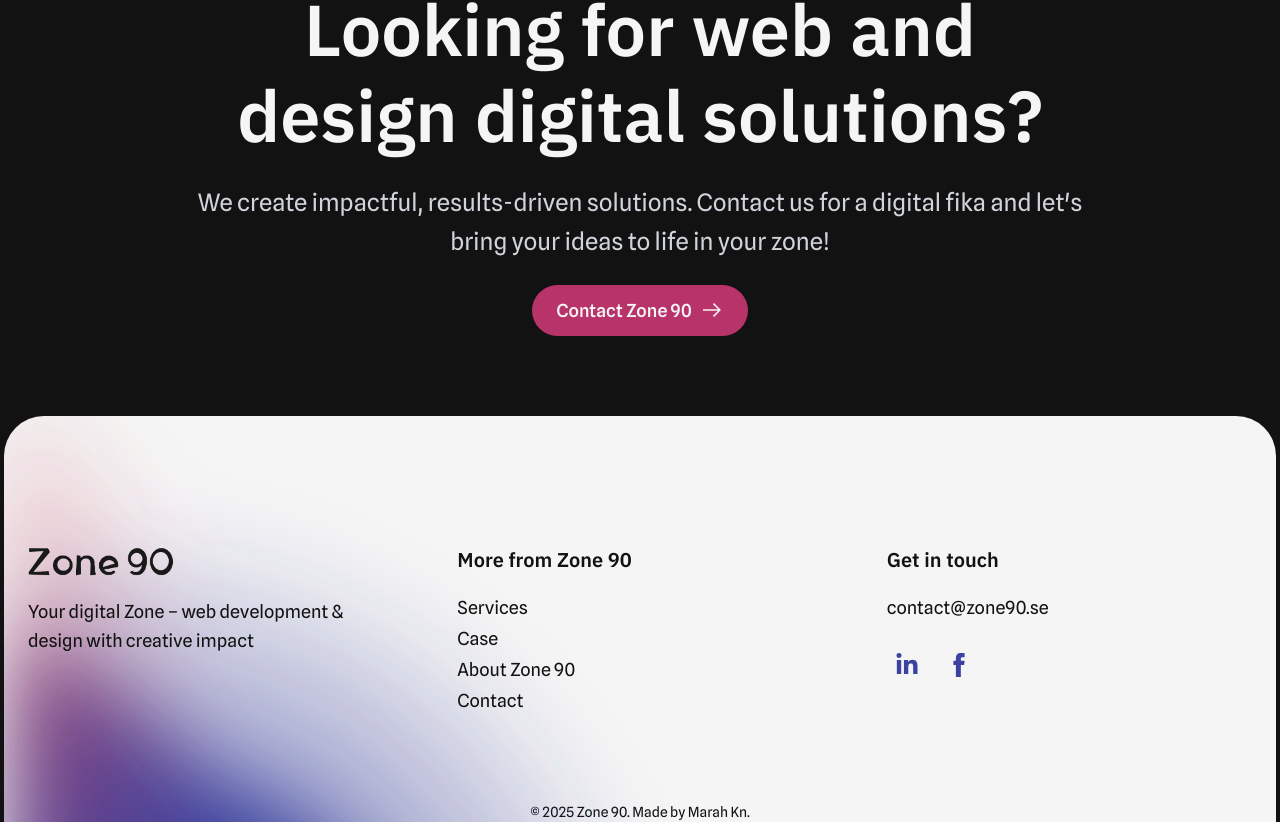
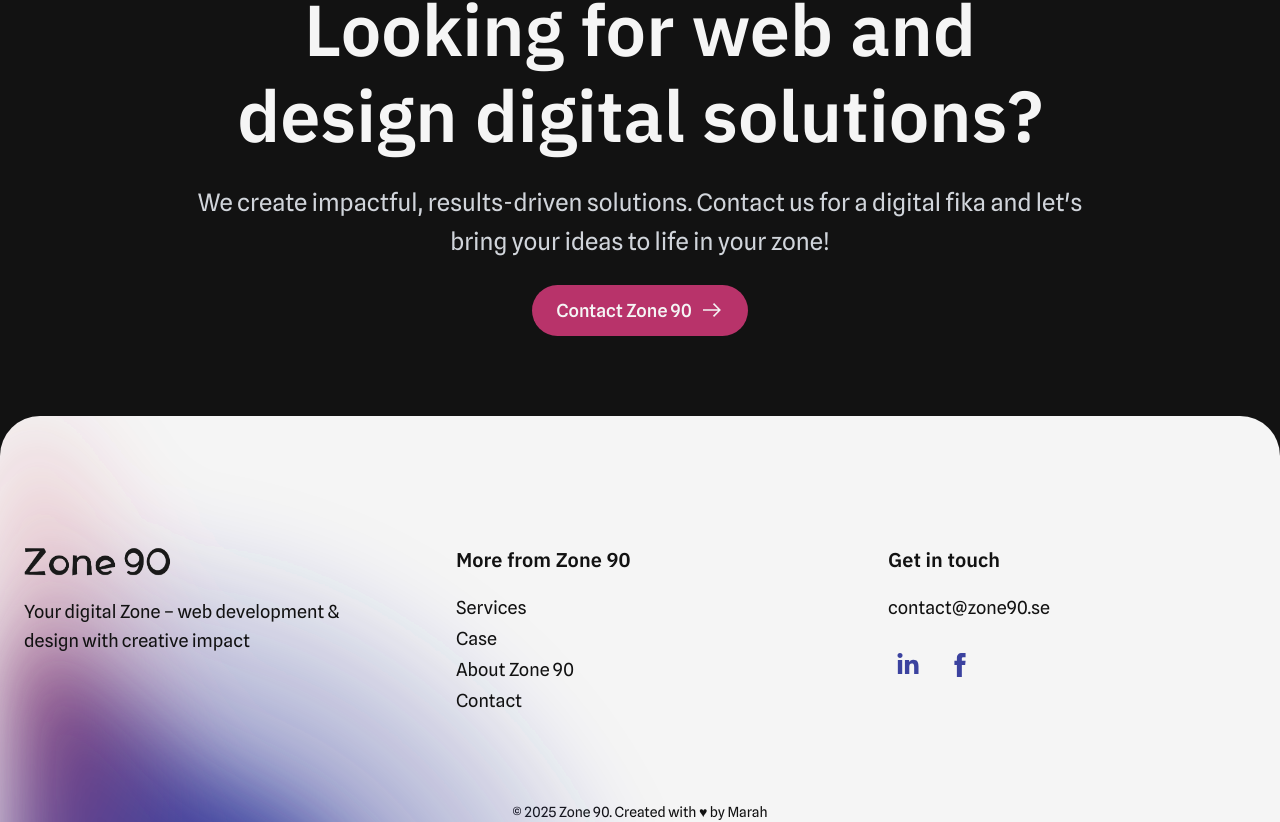
Before and after one commit to Marahkny/Marahs-portofolio, a Next.js app: page / in a window 1280 px wide. Shown: the part 4805-5627 px from the top of the page. Built offline with nearby package versions, Linux system fonts and the light colour scheme.

Commit message:
fixa footer

```diff
--- a/src/app/Componenet/Footer.js
+++ b/src/app/Componenet/Footer.js
@@ -5,7 +5,7 @@ import Image from 'next/image';
 import GradintieFooter from "./gradintietfooter";
 export default function Footer() {
   return (
-    <footer className=" relative bg-[#F5F5F5]  px-6 pt-[130px] mx-1 overflow-hidden rounded-t-[40px]">
+    <footer className=" relative bg-[#F5F5F5]  px-6 pt-[130px]  overflow-hidden rounded-t-[40px]">
     <div className="absolute inset-0 hidden sm:block">
   <GradintieFooter />
 </div>
@@ -116,7 +116,7 @@ export default function Footer() {
 
       {/* FOOTER BOTTOM */}
       <div className="pt-2 text-center text-sm text-[#121212]">
-        © {new Date().getFullYear()} Zone 90. Made by Marah Kn.
+        © {new Date().getFullYear()} Zone 90. Created with ♥ by Marah
       </div>
     </footer>
   );
```
